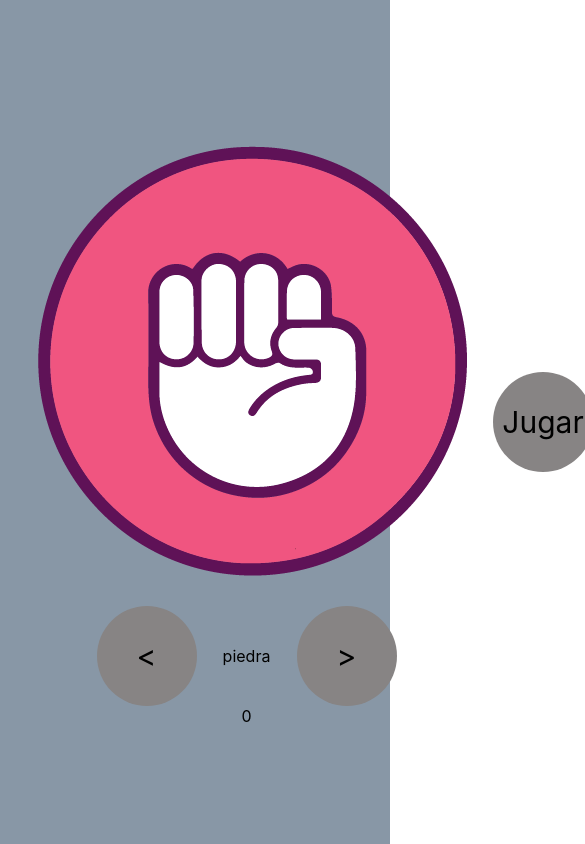
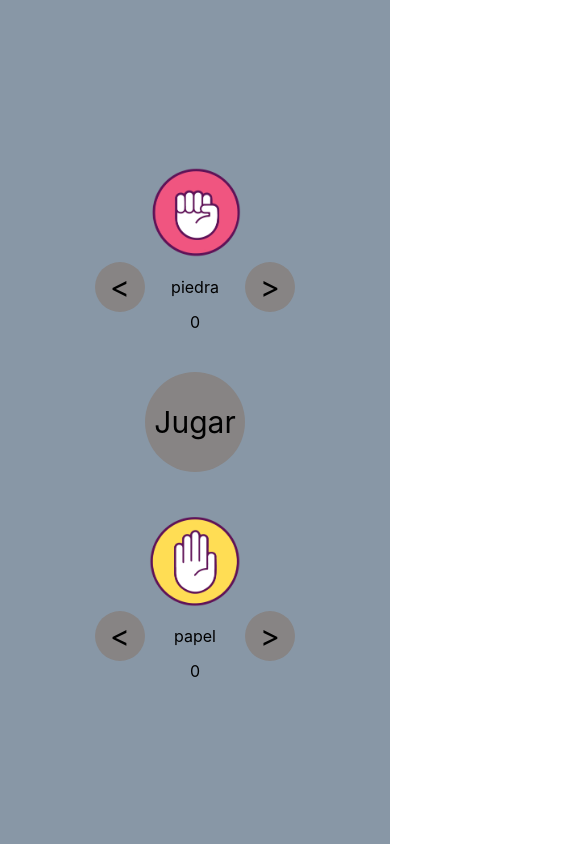
Before and after one commit to soniamogo/pptReact, a React (Create React App) app: page / in a window 390 px wide. Shown: the top 844 px of the page, 585 px wide, since content can reach past the window. Built offline with nearby package versions, Linux system fonts and the light colour scheme.

Commit message:
Responsive

```diff
--- a/src/componentes/Boton/index.js
+++ b/src/componentes/Boton/index.js
@@ -4,7 +4,7 @@ import './style.css'
 const Boton = ({content, handleClick}) => {
 
   return (
-    <div id='boton' onClick={handleClick}>{content}</div>
+    <div id={content!=='Jugar' ? 'pequeño' : null} className='boton' onClick={handleClick}>{content}</div>
   )
 }
 
--- a/src/componentes/Boton/style.css
+++ b/src/componentes/Boton/style.css
@@ -1,4 +1,4 @@
-#boton{
+.boton{
     display: flex;
     justify-content: center;
     align-items: center;
@@ -9,3 +9,10 @@
     font-size: 30px;
     cursor:pointer;
 }
+
+@media screen and (max-width: 760px) {
+    #pequeño{
+        width:50px;
+        height:50px;
+    }
+}
--- a/src/componentes/Jugar/style.css
+++ b/src/componentes/Jugar/style.css
@@ -2,4 +2,5 @@
     display: flex;
     justify-content: center;
     align-items: center;
+    margin:40px 0;
 }
--- a/src/componentes/Ppt/style.css
+++ b/src/componentes/Ppt/style.css
@@ -13,3 +13,9 @@
     display: flex;
     justify-content: space-around;
 }
+
+@media screen and (max-width: 760px) {
+    #jugadas{
+      flex-direction: column;
+    }
+}
--- a/src/componentes/Selector/style.css
+++ b/src/componentes/Selector/style.css
@@ -17,3 +17,15 @@
     width: 100px;
     text-align: center;
 }
+
+@media screen and (max-width: 1100px) {
+    img {
+      width: 300px;
+    }
+}
+
+@media screen and (max-width: 760px) {
+    img {
+      width: 100px;
+    }
+}
```
